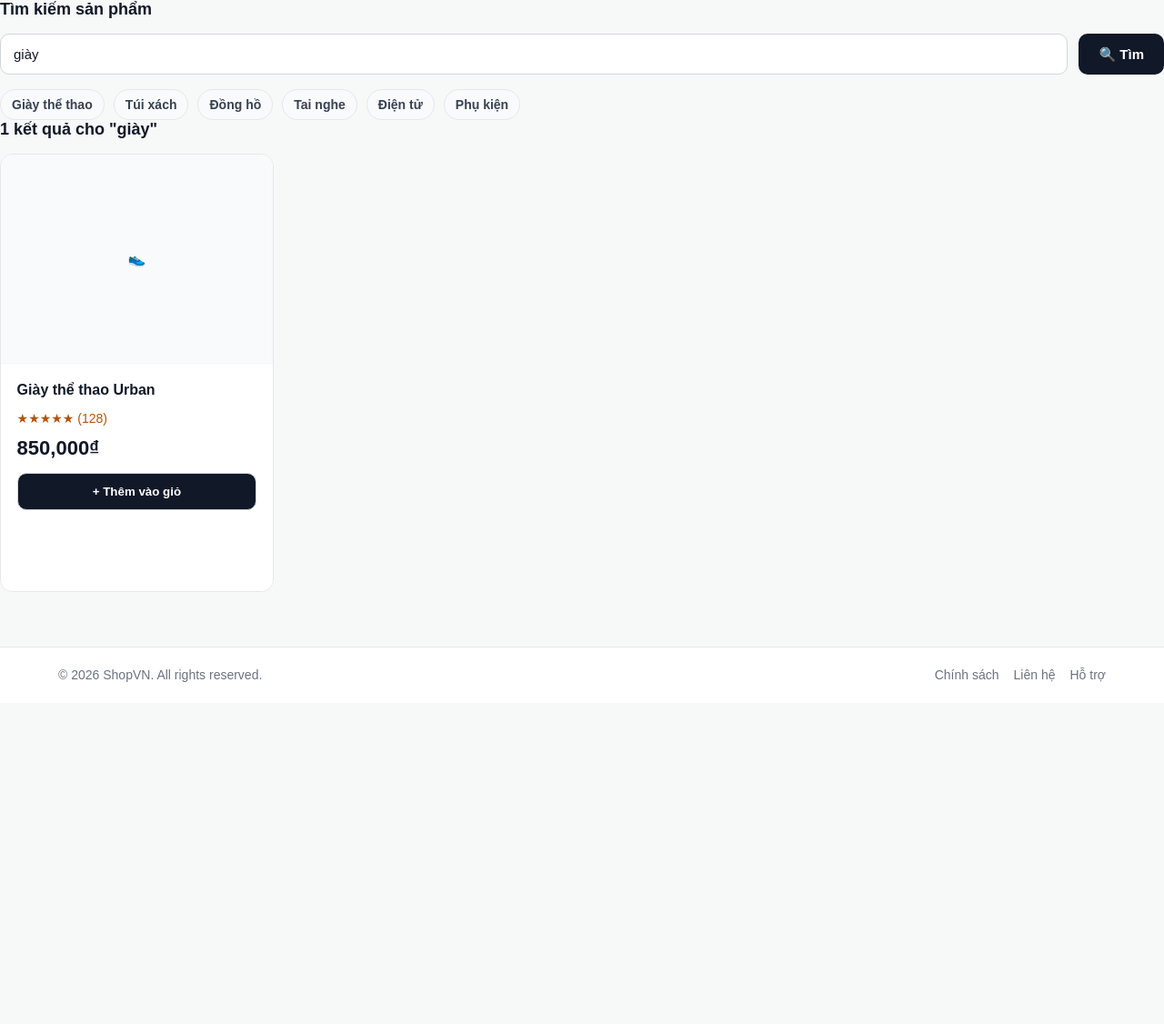
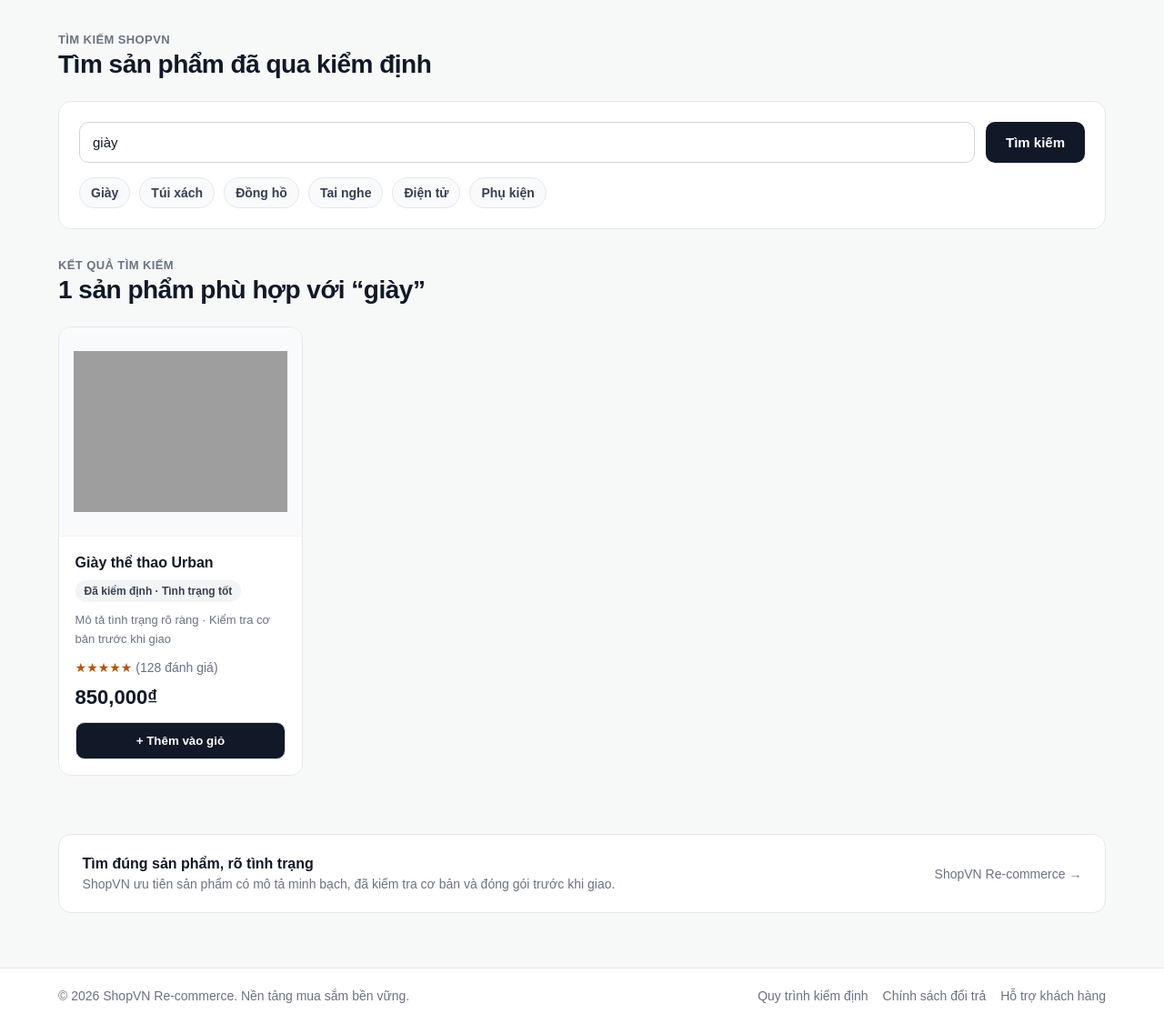
Before and after one commit to yogurtmlem/BMTTTMDT, a PHP site: the page made by webshop-html/search.php in a window 1280 px wide. Shown: the part 68-1194 px from the top of the page at 91% size. Before the commit the page ends 818 px from the top, so only its background shows below. Run offline with PHP 8.4, Linux system fonts and the light colour scheme; data comes from the database, SQL or seed files in the repository; tables that the repository leaves empty hold one stand-in row (values such as "Sample post"); grey boxes are pictures that could not be loaded.

Commit message:
Enhance search functionality and layout
Refactor search page to improve user experience and product display.

```diff
--- a/webshop-html/search.php
+++ b/webshop-html/search.php
@@ -1,120 +1,292 @@
 <?php
 session_start();
-require 'db.php';
+require __DIR__ . '/db.php';
 
-$q = $_GET['q'] ?? '';
+$q = trim($_GET['q'] ?? '');
 $products = [];
 
-if ($q) {
+$productImages = [
+    'Giày thể thao Urban' => 'shoes.jpg',
+    'Túi xách da thật' => 'bag.jpg',
+    'Đồng hồ thông minh' => 'watch.jpg',
+    'Tai nghe không dây' => 'headphones.jpg',
+    'Ốp lưng điện thoại' => 'case.jpg',
+    'Bàn phím cơ gaming' => 'gaming.jpg',
+    'Kính mắt thời trang' => 'sunglasses.jpg',
+    'Balo laptop cao cấp' => 'balo.jpg',
+    'Chuột không dây' => 'mouse.jpg',
+    'Mũ lưỡi trai' => 'hat.jpg',
+    'Đèn LED thông minh' => 'light.jpg',
+    'Pin dự phòng 20000mAh' => 'battery.jpg'
+];
+
+$productConditions = [
+    'Giày thể thao Urban' => 'Đã kiểm định · Tình trạng tốt',
+    'Túi xách da thật' => 'Đã vệ sinh · Ít dấu sử dụng',
+    'Đồng hồ thông minh' => 'Đã test chức năng · Hoạt động tốt',
+    'Tai nghe không dây' => 'Đã kiểm tra pin · Âm thanh ổn định',
+    'Ốp lưng điện thoại' => 'Hàng chọn lọc · Gần như mới',
+    'Bàn phím cơ gaming' => 'Đã test phím · Dùng tốt',
+    'Kính mắt thời trang' => 'Đã kiểm tra ngoại quan',
+    'Balo laptop cao cấp' => 'Đã làm sạch · Còn mới',
+    'Chuột không dây' => 'Đã test kết nối',
+    'Mũ lưỡi trai' => 'Đã làm sạch',
+    'Đèn LED thông minh' => 'Đã test sáng',
+    'Pin dự phòng 20000mAh' => 'Đã kiểm tra sạc'
+];
+
+if ($pdo && $q !== '') {
     $stmt = $pdo->prepare("SELECT * FROM products WHERE name LIKE ? OR category LIKE ?");
     $stmt->execute(["%$q%", "%$q%"]);
     $products = $stmt->fetchAll(PDO::FETCH_ASSOC);
 }
 
+if ($pdo) {
     $cart_stmt = $pdo->prepare("SELECT SUM(quantity) FROM cart WHERE session_id = ?");
     $cart_stmt->execute([session_id()]);
     $cart_count = $cart_stmt->fetchColumn() ?? 0;
+} else {
+    $cart_count = 0;
+}
+
+$popularProducts = [];
+
+if ($pdo && $q === '') {
+    $popularProducts = $pdo->query("SELECT * FROM products LIMIT 4")->fetchAll(PDO::FETCH_ASSOC);
+}
 ?>
+
 <!DOCTYPE html>
 <html lang="vi">
 <head>
 <meta charset="UTF-8"/>
-<title>Tìm kiếm - ShopVN</title>
+<meta name="viewport" content="width=device-width, initial-scale=1.0"/>
+<title>Tìm kiếm sản phẩm đã kiểm định - ShopVN</title>
 <link rel="stylesheet" href="style.css"/>
 </head>
+
 <body>
 
 <nav>
   <div class="logo">Shop<span>VN</span></div>
+
   <div class="nav-links">
     <a href="index.php">Trang chủ</a>
     <a href="products.php">Sản phẩm</a>
     <a href="search.php">Tìm kiếm</a>
+
     <?php if (isset($_SESSION['user'])): ?>
-      <span style="color:#1D9E75;font-size:14px">👤 <?= $_SESSION['user'] ?></span>
+      <span class="user-badge">👤 <?= htmlspecialchars($_SESSION['user']) ?></span>
       <a href="logout.php">Đăng xuất</a>
     <?php else: ?>
       <a href="login.php">Đăng nhập</a>
     <?php endif; ?>
-    <a href="cart.php"><button class="cart-btn">🛒 Giỏ hàng (<?= $cart_count ?>)</button></a>
+
+    <a href="cart.php">
+      <button class="cart-btn">🛒 Giỏ hàng (<?= $cart_count ?>)</button>
+    </a>
   </div>
 </nav>
 
-<div class="search-section">
-  <div class="section-title">Tìm kiếm sản phẩm</div>
+<section class="section products-page">
 
-  <form method="GET">
+  <div class="section-header">
+    <div>
+      <p>Tìm kiếm ShopVN</p>
+      <h2>Tìm sản phẩm đã qua kiểm định</h2>
+    </div>
+  </div>
+
+  <div class="search-panel">
+    <form method="GET" action="search.php">
       <div class="search-bar">
-      <input type="text" name="q" placeholder="Nhập tên sản phẩm..." value="<?= htmlspecialchars($q) ?>"/>
-      <button type="submit">🔍 Tìm</button>
+        <input
+          type="text"
+          name="q"
+          placeholder="Nhập tên sản phẩm, danh mục hoặc phụ kiện cần tìm..."
+          value="<?= htmlspecialchars($q) ?>"
+        />
+        <button type="submit">Tìm kiếm</button>
       </div>
     </form>
 
     <div class="search-tags">
-    <a href="search.php?q=giày"><span class="tag">Giày thể thao</span></a>
+      <a href="search.php?q=giày"><span class="tag">Giày</span></a>
       <a href="search.php?q=túi"><span class="tag">Túi xách</span></a>
       <a href="search.php?q=đồng hồ"><span class="tag">Đồng hồ</span></a>
       <a href="search.php?q=tai nghe"><span class="tag">Tai nghe</span></a>
       <a href="search.php?q=điện tử"><span class="tag">Điện tử</span></a>
       <a href="search.php?q=phụ kiện"><span class="tag">Phụ kiện</span></a>
     </div>
+  </div>
 
-  <?php if ($q): ?>
-    <div class="section-title">
-      <?= count($products) ?> kết quả cho "<?= htmlspecialchars($q) ?>"
+  <?php if ($q !== ''): ?>
+
+    <div class="section-header search-result-header">
+      <div>
+        <p>Kết quả tìm kiếm</p>
+        <h2><?= count($products) ?> sản phẩm phù hợp với “<?= htmlspecialchars($q) ?>”</h2>
       </div>
+    </div>
+
     <?php if (empty($products)): ?>
-      <p style="color:#888;padding:2rem 0">Không tìm thấy sản phẩm nào.</p>
+
+      <div class="empty-state">
+        <h3>Chưa tìm thấy sản phẩm phù hợp</h3>
+        <p>Thử tìm bằng từ khóa ngắn hơn như “giày”, “tai nghe”, “balo” hoặc “phụ kiện”.</p>
+        <a href="products.php">Xem tất cả sản phẩm →</a>
+      </div>
+
     <?php else: ?>
+
       <div class="products">
         <?php foreach ($products as $p): ?>
+
+          <?php
+            $img = $productImages[$p['name']] ?? 'battery.jpg';
+            $condition = $productConditions[$p['name']] ?? 'Đã kiểm định · Tình trạng tốt';
+          ?>
+
           <div class="product-card">
-        <div class="product-img"><?= $p['emoji'] ?></div>
+
+            <div class="product-img">
+              <img
+                src="assets/images/<?= $img ?>"
+                alt="<?= htmlspecialchars($p['name']) ?>"
+                loading="lazy"
+              >
+            </div>
+
             <div class="product-info">
-          <div class="product-name"><?= $p['name'] ?></div>
-          <div class="product-stars"><?= str_repeat('★', round($p['rating'])) ?><?= str_repeat('☆', 5-round($p['rating'])) ?> (<?= $p['reviews'] ?>)</div>
-          <div class="product-price"><?= number_format($p['price']) ?>₫</div>
+
+              <div class="product-name">
+                <?= htmlspecialchars($p['name']) ?>
+              </div>
+
+              <div class="condition-badge">
+                <?= htmlspecialchars($condition) ?>
+              </div>
+
+              <div class="product-meta">
+                Mô tả tình trạng rõ ràng · Kiểm tra cơ bản trước khi giao
+              </div>
+
+              <div class="product-stars">
+                <?= str_repeat('★', round($p['rating'])) ?>
+                <?= str_repeat('☆', 5 - round($p['rating'])) ?>
+                <span>(<?= htmlspecialchars($p['reviews']) ?> đánh giá)</span>
+              </div>
+
+              <div class="product-price">
+                <?= number_format($p['price']) ?>₫
+              </div>
+
               <form method="POST" action="cart.php">
                 <input type="hidden" name="action" value="add"/>
-            <input type="hidden" name="product_id" value="<?= $p['id'] ?>"/>
-            <button type="submit" class="add-btn">+ Thêm vào giỏ</button>
+                <input type="hidden" name="product_id" value="<?= htmlspecialchars($p['id']) ?>"/>
+
+                <button type="submit" class="add-btn">
+                  + Thêm vào giỏ
+                </button>
               </form>
+
             </div>
           </div>
+
         <?php endforeach; ?>
       </div>
+
     <?php endif; ?>
+
   <?php else: ?>
-    <div class="section-title">Sản phẩm phổ biến</div>
+
+    <div class="section-header search-result-header">
+      <div>
+        <p>Gợi ý tìm kiếm</p>
+        <h2>Sản phẩm phổ biến</h2>
+      </div>
+      <a href="products.php">Xem tất cả →</a>
+    </div>
+
     <div class="products">
+      <?php foreach ($popularProducts as $p): ?>
+
         <?php
-      $all = $pdo->query("SELECT * FROM products LIMIT 4")->fetchAll(PDO::FETCH_ASSOC);
-      foreach ($all as $p): ?>
+          $img = $productImages[$p['name']] ?? 'battery.jpg';
+          $condition = $productConditions[$p['name']] ?? 'Đã kiểm định · Tình trạng tốt';
+        ?>
+
         <div class="product-card">
-        <div class="product-img"><?= $p['emoji'] ?></div>
+
+          <div class="product-img">
+            <img
+              src="assets/images/<?= $img ?>"
+              alt="<?= htmlspecialchars($p['name']) ?>"
+              loading="lazy"
+            >
+          </div>
+
           <div class="product-info">
-          <div class="product-name"><?= $p['name'] ?></div>
-          <div class="product-stars"><?= str_repeat('★', round($p['rating'])) ?><?= str_repeat('☆', 5-round($p['rating'])) ?> (<?= $p['reviews'] ?>)</div>
-          <div class="product-price"><?= number_format($p['price']) ?>₫</div>
+
+            <div class="product-name">
+              <?= htmlspecialchars($p['name']) ?>
+            </div>
+
+            <div class="condition-badge">
+              <?= htmlspecialchars($condition) ?>
+            </div>
+
+            <div class="product-meta">
+              Mô tả tình trạng rõ ràng · Kiểm tra cơ bản trước khi giao
+            </div>
+
+            <div class="product-stars">
+              <?= str_repeat('★', round($p['rating'])) ?>
+              <?= str_repeat('☆', 5 - round($p['rating'])) ?>
+              <span>(<?= htmlspecialchars($p['reviews']) ?> đánh giá)</span>
+            </div>
+
+            <div class="product-price">
+              <?= number_format($p['price']) ?>₫
+            </div>
+
             <form method="POST" action="cart.php">
               <input type="hidden" name="action" value="add"/>
-            <input type="hidden" name="product_id" value="<?= $p['id'] ?>"/>
-            <button type="submit" class="add-btn">+ Thêm vào giỏ</button>
+              <input type="hidden" name="product_id" value="<?= htmlspecialchars($p['id']) ?>"/>
+
+              <button type="submit" class="add-btn">
+                + Thêm vào giỏ
+              </button>
             </form>
+
           </div>
         </div>
+
       <?php endforeach; ?>
     </div>
+
   <?php endif; ?>
+
+</section>
+
+<div class="banner">
+  <div>
+    <p>Tìm đúng sản phẩm, rõ tình trạng</p>
+    <span>ShopVN ưu tiên sản phẩm có mô tả minh bạch, đã kiểm tra cơ bản và đóng gói trước khi giao.</span>
+  </div>
+
+  <span>ShopVN Re-commerce →</span>
 </div>
 
 <footer>
-  <p>© 2026 ShopVN. All rights reserved.</p>
+  <p>© 2026 ShopVN Re-commerce. Nền tảng mua sắm bền vững.</p>
+
   <div class="footer-links">
-    <a href="#">Chính sách</a>
-    <a href="#">Liên hệ</a>
-    <a href="#">Hỗ trợ</a>
+    <a href="#">Quy trình kiểm định</a>
+    <a href="#">Chính sách đổi trả</a>
+    <a href="#">Hỗ trợ khách hàng</a>
   </div>
 </footer>
+
 </body>
 </html>
```
Lines whose indentation alone changed are shown as unchanged.
